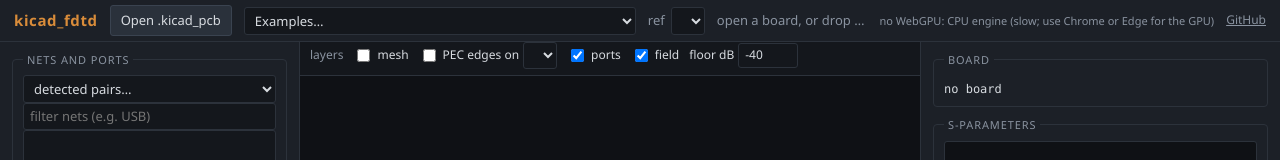
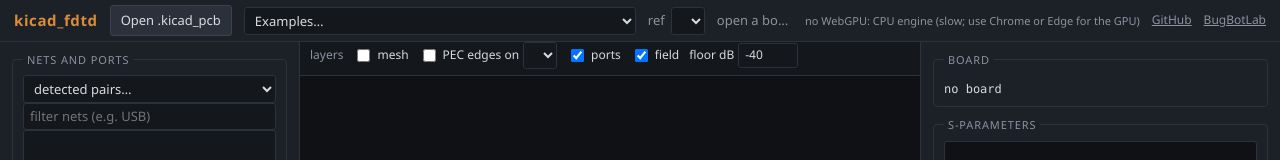
Before and after one commit to Jerome-Graves/kicad_fdtd, a plain HTML site: page docs/index.html in a window 1280 px wide. Shown: the top 160 px of the page. Drawn offline with Linux system fonts and the light colour scheme.

Commit message:
Credit BugBotLab in the README and the GUI header

```diff
--- a/docs/index.html
+++ b/docs/index.html
@@ -58,6 +58,7 @@
   <div class="st" id="status">open a board, or drop one on the view</div>
   <span id="engine" class="hint"></span>
   <a href="https://github.com/Jerome-Graves/kicad_fdtd" target="_blank" rel="noopener">GitHub</a>
+  <a href="https://www.bugbotlab.com/" target="_blank" rel="noopener" title="Written while designing the BugBot boards">BugBotLab</a>
 </header>
 <main>
   <aside>
```
Also changed, not shown: README.md.
